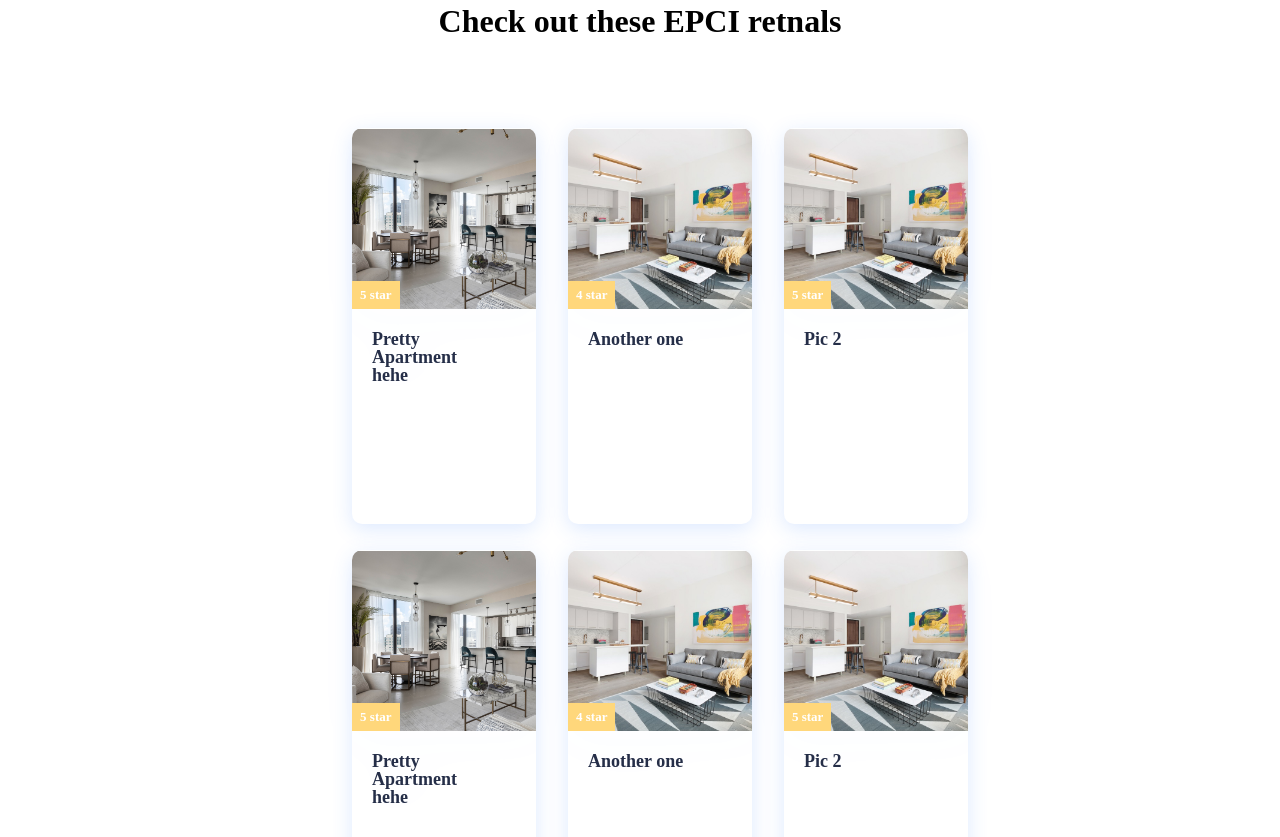
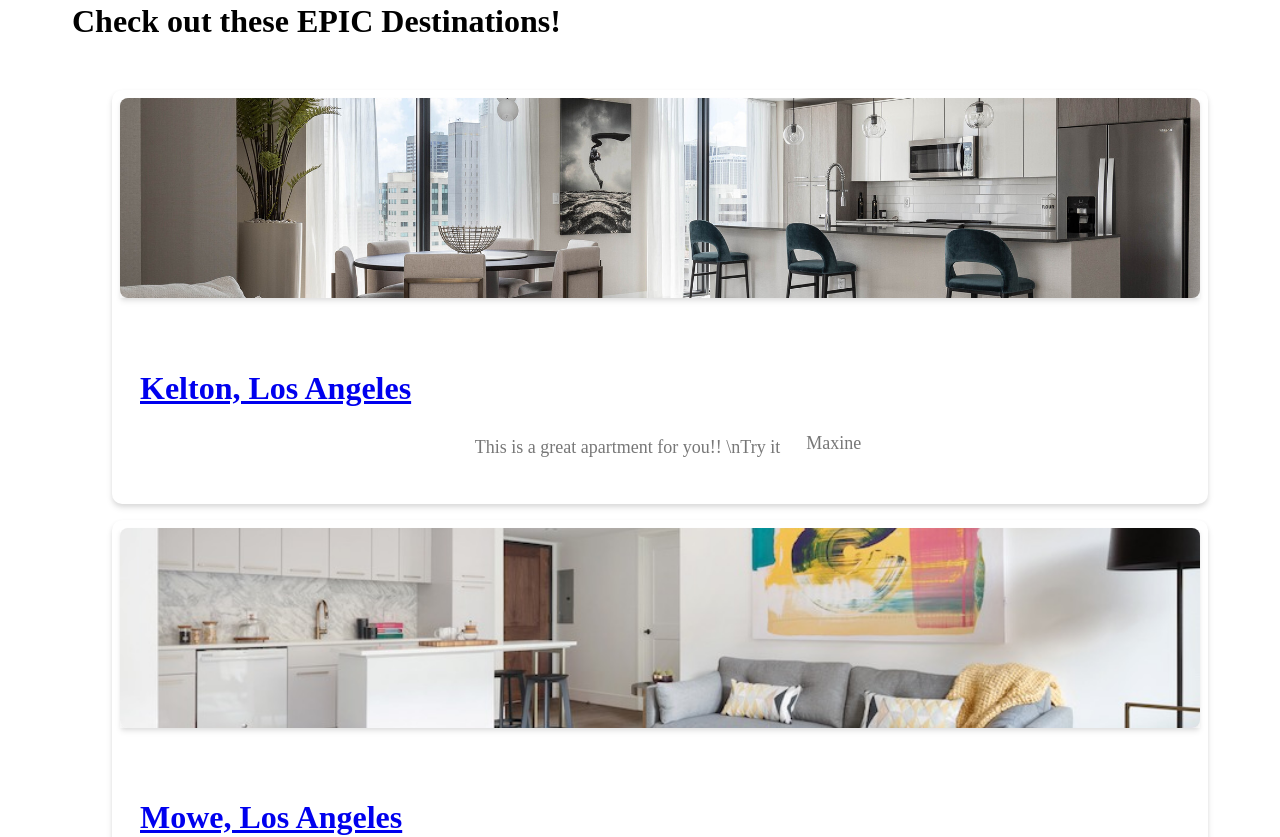
Before and after one commit to maxinewu5/bruinleasy, a React (Create React App) app in the folder client/: page / in a window 1280 px wide. Shown: the part 940-1777 px from the top of the page. Built offline with nearby package versions, Linux system fonts and the light colour scheme.

Commit message:
Restructure cards for each individual post
Pictures on each card spans the entire first half of post, title is the location, followed by a short description about the apartment, followed by the poster name.

```diff
--- a/client/src/components/CardItem.jsx
+++ b/client/src/components/CardItem.jsx
@@ -1,25 +1,47 @@
-import React from 'react';
+import React, {useState} from 'react';
+// import moment from 'moment';
 import { Link } from 'react-router-dom';
 
 function CardItem(props) {
   return (
-    <>
-      <li className='cards__item'>
-        <Link className='cards__item__link' to={props.path}>
-          <figure className='cards__item__pic-wrap' data-category={props.label}>
-            <img
-              className='cards__item__img'
-              alt='Travel Image'
-              src={props.src}
-            />
-          </figure>
-          <div className='cards__item__info'>
-            <h5 className='cards__item__text'>{props.text}</h5>
+    <div className='card_item'>
+      <div className='card_item_bckgrd'>
+        <div className='card_item_img'>
+          <img src={props.src}
+          alt ={props.title}
+          className='card_item_img_inside'/>
+        </div>
+        <h1 className='heading_post'>
+          <Link href={'/props/${props.slug}'}>
+            {props.title}
+          </Link>
+        </h1>
+        <div className='card_body'>
+          <p className='item_body'>{props.excerpt}</p>
+          <div className='card_body_inside'>
+            {/* <img
+              alt = {props.author_name}
+              height='30px'
+              width='30px'
+              className='card-author-img'
+              src={props.author_photo}
+            /> */}
+            <p className='item_author_txt'>{props.author_name}</p>
           </div>
-        </Link>
-      </li>
-    </>
+        </div>
+        {/* <div className='item_body_center'>
+          <Link href={'/props/${props.slug}'}>
+            <span className='item_body_inside'>
+              More
+            </span>
+          </Link>
+        </div> */}
+      </div>
+    </div>
   );
 }
+// function CardItem(props) {
+
+// }
 
 export default CardItem;
--- a/client/src/components/Cards.css
+++ b/client/src/components/Cards.css
@@ -1,19 +1,6 @@
 .cards {
   padding: 4rem;
   background: #fff;
-  }
-
-  h1 {
-    text-align: center;
-  }
-
-  .cards__container {
-    display: flex;
-    flex-flow: column;
-    align-items: center;
-    max-width: 1120px;
-    width: 90%;
-    margin: 0 auto;
 }
 
 .cards__wrapper {
@@ -22,108 +9,139 @@
 }
 
 .cards__items {
-    margin-bottom: 26px;
+  margin-bottom: 24px;
 }
 
-
-  /*makes the style for each post box */
 .cards__item {
   display: flex;
   flex: 1;
-    margin: 0 1rem;
-    border-radius: 0px;
+  margin: 1rem 1rem;
+  border-radius: 10px;
 }
 
-  .cards__item__link {
+.card_item_bckgrd{
   display: flex;
   flex-flow: column;
-    width: 100%;
-    box-shadow: 0 5px 20px rgba(56, 125, 255, 0.17);
-    -webkit-filter: drop-shadow(0 6px 20px rgba(56, 125, 255, 0.017));
-    filter: drop-shadow(0 6px 20px rgba(56, 125, 255, 0.017));
+  overflow: hidden;
+  background-color: white;
+  box-shadow: 0 4px 6px rgba(0, 0, 0, 0.1), 0 2px 4px rgba(0, 0, 0, 0.06);
   border-radius: 10px;
-    overflow: hidden;
-    text-decoration: none;
-
+  padding: 0;
 }
 
-  .cards__item__pic-wrap {
+.card_item_img {
   position: relative;
-    top: -15px;
-    left:-50px;
-    object-fit: cover;
-    width: 100%;
-    padding-top: 180px;
-    padding-right: 40px;
   overflow: hidden;
+  /* width: 300px;
+  height: 200px;  */
+  box-shadow: 0 4px 6px -1px rgba(0, 0, 0, 0.1), 0 2px 4px -1px rgba(0, 0, 0, 0.06);
+  padding-bottom: 200px;
+  margin-bottom: 50px;
 }
 
-  .fade-img {
-    animation-name: fade-img;
-    animation-duration: 2s;
+.card_item_img_inside {
+  position: absolute;
+  top: 0;
+  height: 200px;
+  width: 100%;
+  object-fit: cover;
+  box-shadow: 0 4px 6px -1px rgba(0, 0, 0, 0.1);
+  border-top-left-radius: 0.5rem;
 }
 
-  /*style for the rating box on each picture */
-  .cards__item__pic-wrap::after {
-    content: attr(data-category);
-    position: absolute;
-    bottom: 0;
-    margin-left: 10px;
-    padding: 6px 8px;
-    max-width: calc((100%) - 60px);
-    font-size: 13px;
-    font-weight: 700;
-    color: white;
-    background-color: #FFD77B;
-    box-sizing: border-box;
+.heading_post {
+  transition-duration: 700ms;
+  text-align: left;
+  margin-left: 20px;
+  margin-bottom: 8px;
+  cursor: pointer;
+  font-size: 3xl;
+  font-weight: 600;
 }
 
-  /*style for post image*/
-  .cards__item__img {
-    position: absolute;
-    top: 0;
-    right: 0;
-    left: 0;
-    display: block;
-    width: 100%;
-    max-width: 100%;
-    height: 100%;
-    max-height: 100%;
-    object-fit: cover;
-    transition: all 0.2s linear;
+.heading_post:hover {
+  color: #50A5FF;
 }
 
-  .cards__item__img:hover {
-    transform: scale(1.1);
+.card_body {
+  display: block;
+  white-space: pre-wrap;
+  text-align: left;
+  align-items: left;
+  justify-content: center;
+  margin-bottom: 8px;
+  width: 100%;
 }
 
-  .cards__item__info {
-    padding: 30px 40px 40px;
+.card_body_inside {
+  display: flex;
+  align-items: left;
+  justify-content: left;
+  margin-bottom: 4px;
+  margin-left: 20px;
+  width: 100%;
 }
 
-  .cards__item__text {
-    position: relative;
-    top: -70px;
-    left: -20px;
-    color: #252e48;
-    font-size: 18px;
-    line-height: 18px;
+.card_author_img {
+  vertical-align: left;
+  border-radius: 50%;
 }
 
-  @media only screen and (min-width: 1200px) {
-    .content__blog__container {
-      width: 84%;
+.item_author_txt {
+  display: inline;
+  text-align: left;
+  vertical-align: center;
+  color: #777;
+  margin-left: 2px;
+  font-size: 1.125rem;
+}
+
+.item_body {
+  text-align: left;
+  white-space: pre-wrap;
+  margin-left: 20px;
+  font-size: 1.125rem;
+  color: #777;
+  font-weight: normal;
+  padding: 4px;
+}
+
+.item_body_center {
+  text-align: center;
+}
+
+.item_body_inside {
+  transition-duration:500ms;
+}
+
+.item_body_inside:hover {
+  transform: translateY(-1px);
+  display: inline-block;
+  background-color: fuchsia;
+  color: #fff;
+  font-size: 1.125rem;
+  font-weight: 500;
+  border-radius: 9999px;
+  padding: 8px 24px;
+  cursor: pointer;
+}
+
+@media(min-width: 1024px) {
+  .card_item_bckgrd {
+    padding: 8px;
+    padding-bottom: 1rem;
+    margin-bottom: 1rem;
+  }
+  .card_item_img_inside {
+    border-radius: 0.5rem;
+  }
+  .card_body {
+    display: flex;
+  }
+  .card_body_inside {
+    margin-bottom: 0;
+    width: 100%;
+    width: auto;
+    margin-right: 8px;
   }
 }
-
-  @media only screen and (min-width: 1024px) {
-    .cards__items {
-      display: flex;
-    }
-  }
-
-  @media only screen and (max-width: 1024px) {
-    .cards__item {
-      margin-bottom: 2rem;
-    }
-  }
--- a/client/src/components/Cards.jsx
+++ b/client/src/components/Cards.jsx
@@ -1,46 +1,43 @@
 import React from 'react';
+import Reac, { useState } from 'react';
 import CardItem from './CardItem';
 import './Cards.css';
 
 function Cards() {
   return (
     <div className='cards'>
-        <h1>Check out these EPCI retnals</h1>
+      <h1>Check out these EPIC Destinations!</h1>
       <div className='cards__container'>
         <div className='cards__wrapper'>
           <ul className='cards__items'>
             <CardItem
                 src={process.env.PUBLIC_URL + './images/apartment.jpeg'}
-                        text='Pretty Apartment hehe'
-                        label='5 star'
-                        path='/services'/>
+                title='Kelton, Los Angeles'
+                author_name='Maxine'
+                author_photo={process.env.PUBLIC_URL + './images/apartment.jpeg'}
+                excerpt='This is a great apartment for you!! \nTry it'
+                />
             <CardItem
                 src={process.env.PUBLIC_URL + './images/aprt3.jpeg'}
-                        text='Another one'
-                        label='4 star'
-                        path='/services'/>
-                    <CardItem
-                        src={process.env.PUBLIC_URL + './images/aprt3.jpeg'}
-                        text='Pic 2'
-                        label='5 star'
-                        path='/services'/>
-                </ul>
-                <ul className='cards__items'>
+                title='Mowe, Los Angeles'
+                author_name='Janie'
+                author_photo={process.env.PUBLIC_URL + './images/apartment.jpeg'}
+                excerpt='Best apartment ever!!!!'
+                />
             <CardItem
                 src={process.env.PUBLIC_URL + './images/apartment.jpeg'}
-                        text='Pretty Apartment hehe'
-                        label='5 star'
-                        path='/services'/>
+                title='ajksgd, Los Angeles'
+                author_name='Anirudhk'
+                author_photo={process.env.PUBLIC_URL + './images/apartment.jpeg'}
+                excerpt='Great spot hehe'
+                />
             <CardItem
-                        src={process.env.PUBLIC_URL + './images/aprt3.jpeg'}
-                        text='Another one'
-                        label='4 star'
-                        path='/services'/>
-                    <CardItem
-                        src={process.env.PUBLIC_URL + './images/aprt3.jpeg'}
-                        text='Pic 2'
-                        label='5 star'
-                        path='/services'/>
+                src={process.env.PUBLIC_URL + './images/apartment.jpeg'}
+                title='agkljkfdjhuie, Los Angeles'
+                author_name='srinut'
+                author_photo={process.env.PUBLIC_URL + './images/apartment.jpeg'}
+                excerpt='WE have sooo many rooms'
+                />
           </ul>
         </div>
       </div>
```
Lines whose indentation alone changed are shown as unchanged.
